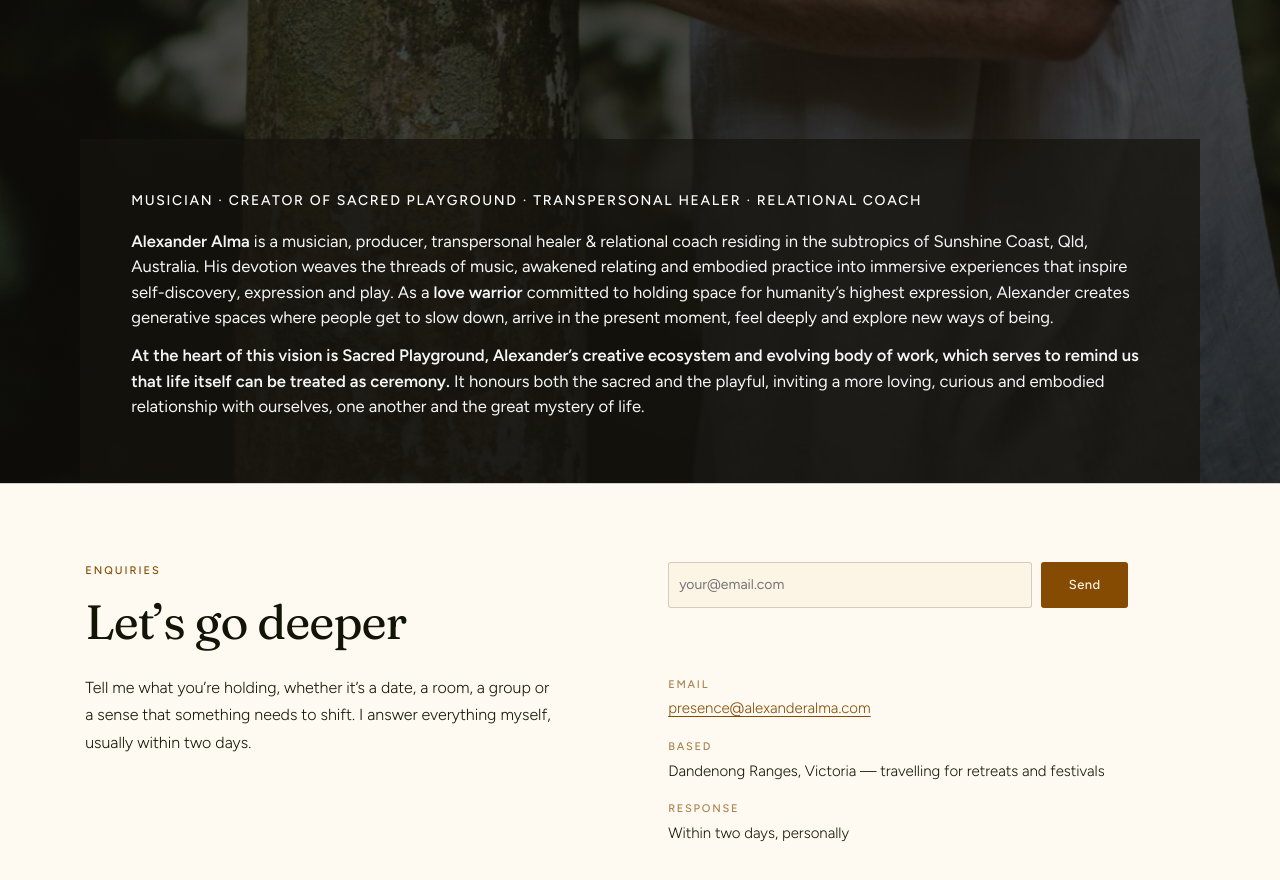
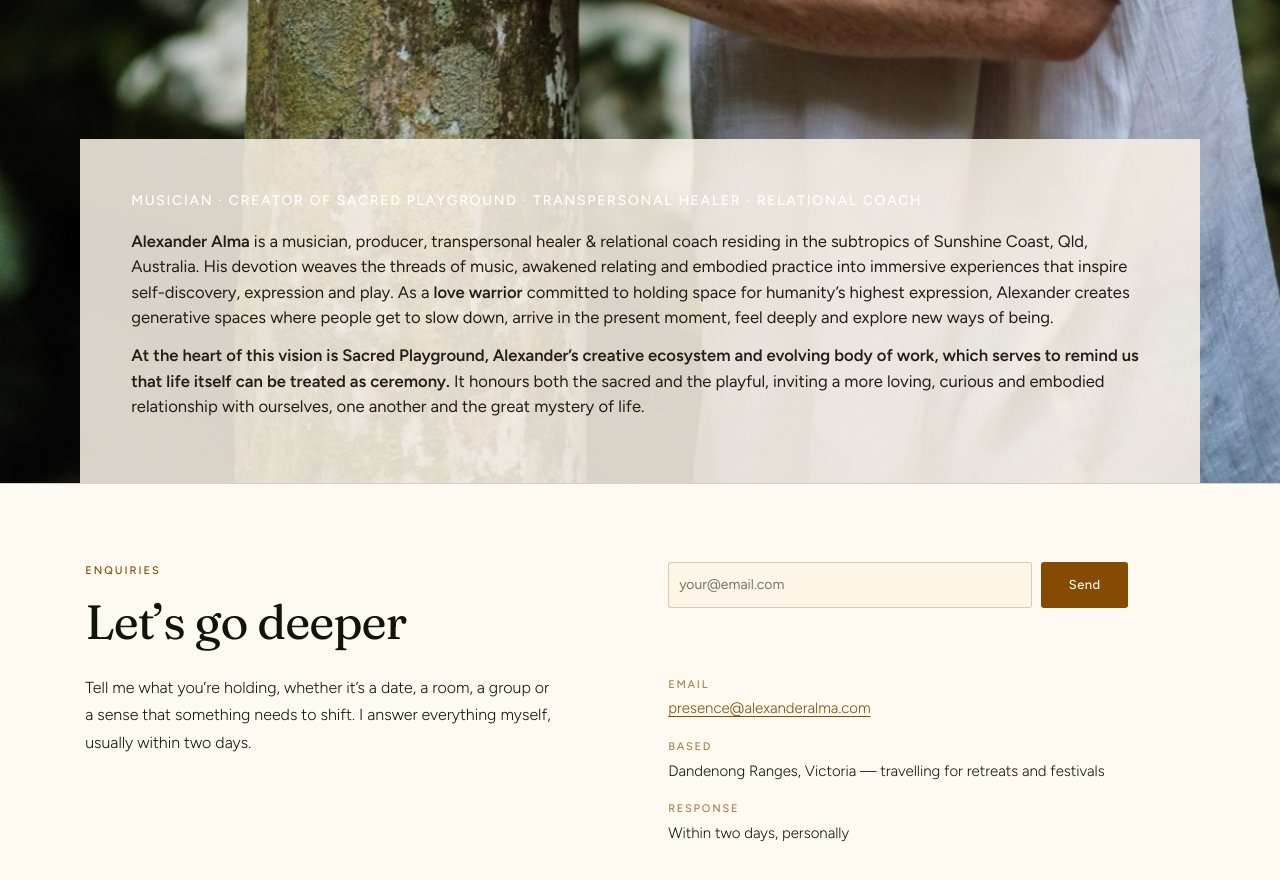
Before and after one commit to Alexanderalm/alexanderalma, a plain HTML site: page about.html in a window 1280 px wide. Shown: the part 1520-2400 px from the top of the page. Drawn offline with Linux system fonts and the light colour scheme; a script that the page names is missing.

Commit message:
Restore About portrait brightness

```diff
--- a/css/site.css
+++ b/css/site.css
@@ -987,9 +987,9 @@ figcaption.credit {
 .photo-stage-copy p {max-width:54ch;font-size:clamp(16px,1.7vw,21px);line-height:1.55;color:rgba(255,255,255,.94)}
 .photo-stage-copy .eyebrow {color:#fff}
 .about-photo-stage>img {object-position:center top}
-.about-photo-stage::after {content:"";background:linear-gradient(0deg,rgba(15,14,10,.78),rgba(15,14,10,.54) 72%,transparent)}
-.about-bio-copy {width:min(100%,1120px);padding:clamp(22px,4vw,58px);background:rgba(22,19,14,.74);text-shadow:none}
-.about-bio-copy p {max-width:100ch;font-size:clamp(14px,1.3vw,17px);line-height:1.52;color:rgba(255,255,255,.96);text-shadow:none}
+.about-photo-stage::after {content:none}
+.about-bio-copy {width:min(100%,1120px);padding:clamp(22px,4vw,58px);background:rgba(246,239,228,.88);color:#241d16;text-shadow:none}
+.about-bio-copy p {max-width:100ch;font-size:clamp(14px,1.3vw,17px);line-height:1.52;color:#241d16;text-shadow:none}
 .about-bio-copy .eyebrow {font-size:clamp(11px,1.1vw,14px);line-height:1.5;letter-spacing:.12em}
 .music-page .media-feature .media-frame,.playground-page .media-feature .media-frame {aspect-ratio:auto}
 .music-page .media-feature .media-frame img,.playground-page .media-feature .media-frame img {height:auto;object-fit:contain}
```
